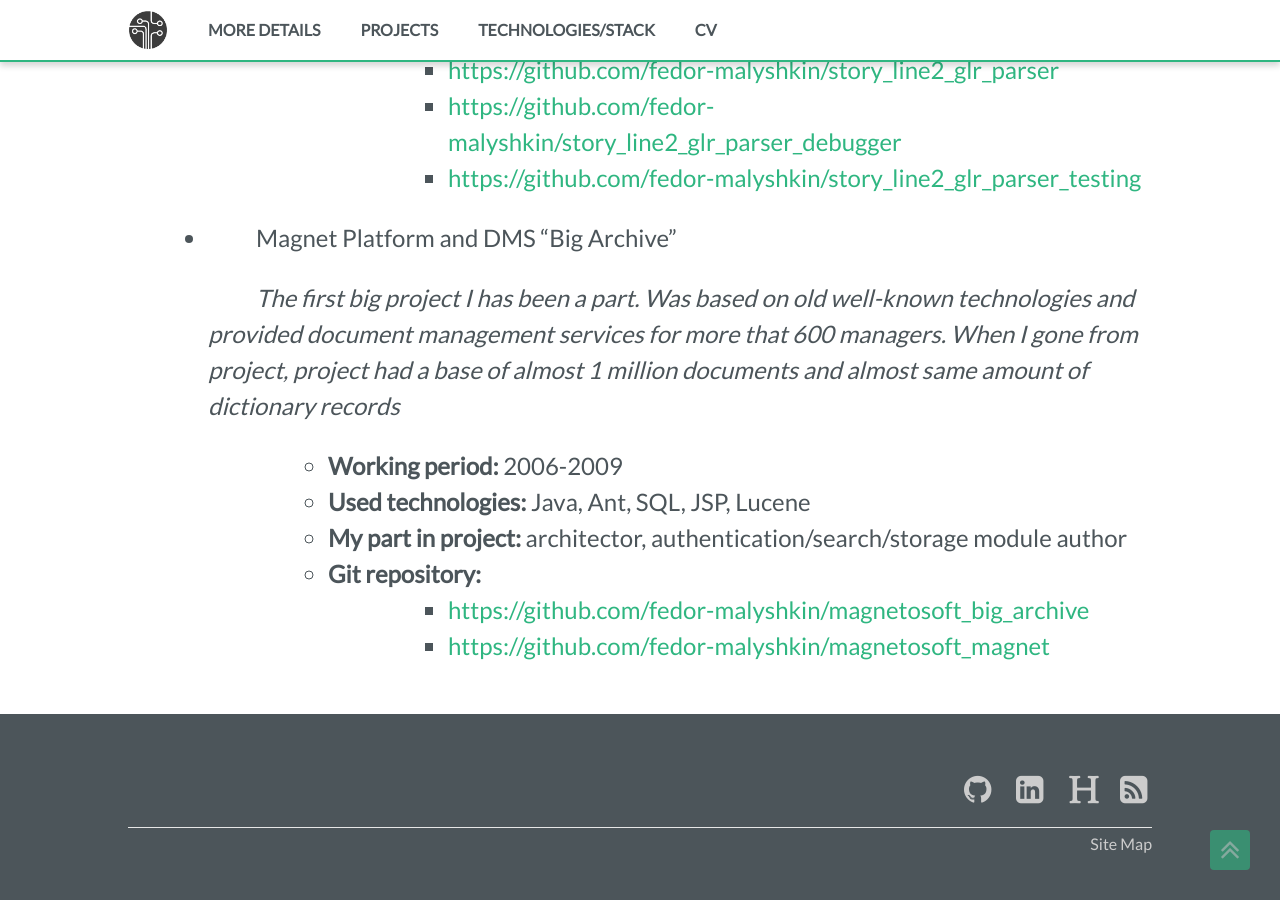
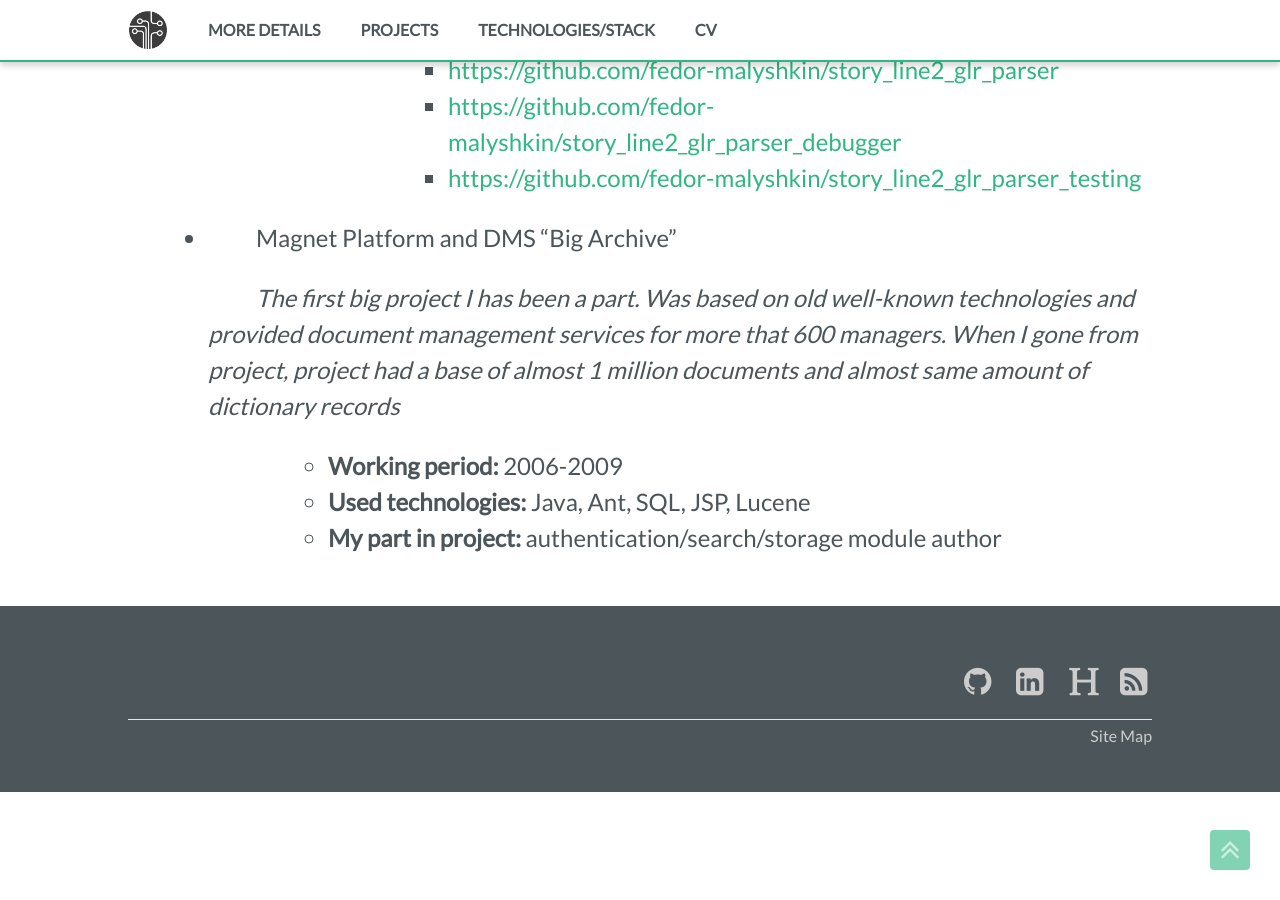
Before and after one commit to fedor-malyshkin/fedor-malyshkin.github.io, a Jekyll site: the page built from projects.md, in a window 1280 px wide and 900 px high, scrolled down 1751 px. Built offline with Jekyll 4.4.1, drawn with Linux system fonts in a browser that asks for light colours.

Commit message:
Remove magnetosoft repos

```diff
--- a/projects.md
+++ b/projects.md
@@ -53,7 +53,4 @@ Oracle, Kafka, Hadoop, Maven, TestNG, DBUnit.
   _The first big project I has been a part. Was based on old well-known technologies and provided document management services for more that 600 managers. When I gone from project, project had a base of almost 1 million documents and almost same amount of dictionary records_
   * **Working period:** 2006-2009
   * **Used technologies:** Java, Ant, SQL, JSP, Lucene
-  * **My part in project:** architector, authentication/search/storage module author
-  * **Git repository:**
-  	* [https://github.com/fedor-malyshkin/magnetosoft_big_archive](https://github.com/fedor-malyshkin/magnetosoft_big_archive)
-  	* [https://github.com/fedor-malyshkin/magnetosoft_magnet](https://github.com/fedor-malyshkin/magnetosoft_magnet)
+  * **My part in project:** authentication/search/storage module author
```
